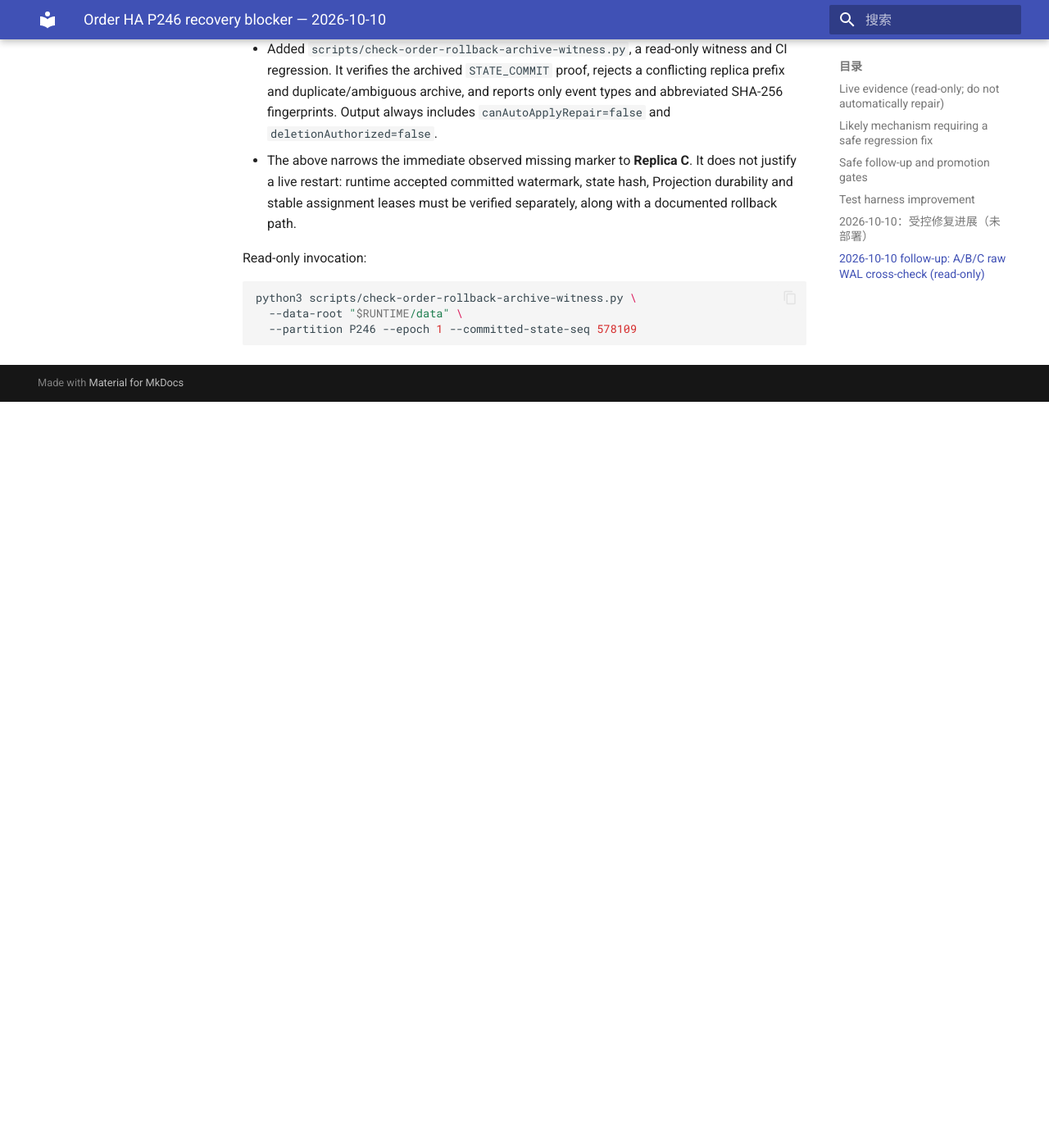
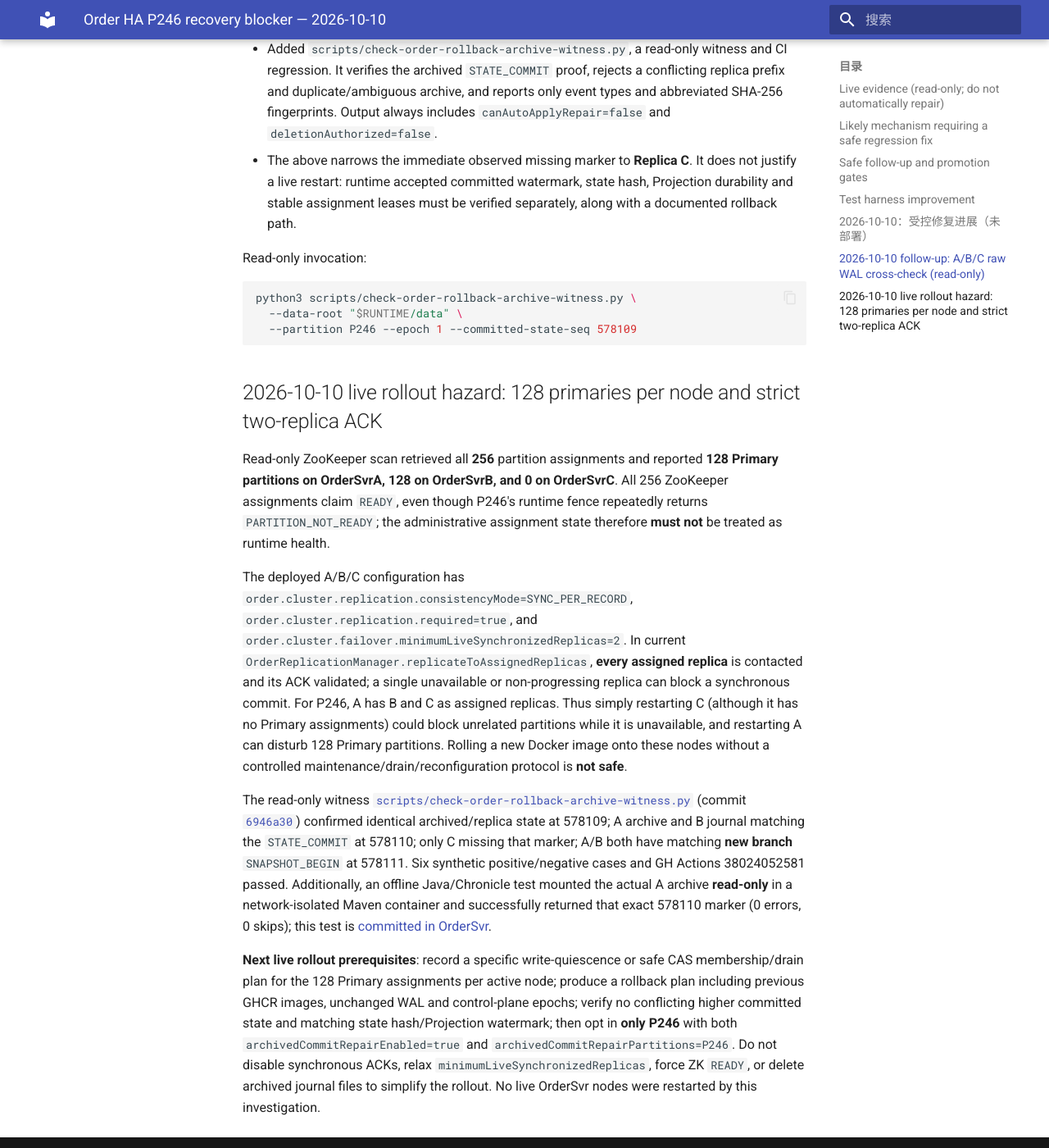
Before and after one commit to bliplink/dc-quant-deploy, an MkDocs documentation site: the page built from docs/ORDER_HA_P246_RECOVERY_BLOCKER_20261010.md, in a window 1280 px wide and 1400 px high, scrolled down 2978 px. Shown: the whole window at 82% size. Built offline with MkDocs 1.6.1 and Material for MkDocs 9.7.7, drawn with Linux system fonts in a browser that asks for light colours; before the commit the page ends 3468 px from its top, so only the background shows below that.

Commit message:
docs(order-ha): record P246 raw WAL witness and strict all-replica rollout risk

````diff
--- a/docs/ORDER_HA_P246_RECOVERY_BLOCKER_20261010.md
+++ b/docs/ORDER_HA_P246_RECOVERY_BLOCKER_20261010.md
@@ -59,3 +59,14 @@ python3 scripts/check-order-rollback-archive-witness.py \
   --data-root "$RUNTIME/data" \
   --partition P246 --epoch 1 --committed-state-seq 578109
 ```
+
+
+## 2026-10-10 live rollout hazard: 128 primaries per node and strict two-replica ACK
+
+Read-only ZooKeeper scan retrieved all **256** partition assignments and reported **128 Primary partitions on OrderSvrA, 128 on OrderSvrB, and 0 on OrderSvrC**. All 256 ZooKeeper assignments claim `READY`, even though P246's runtime fence repeatedly returns `PARTITION_NOT_READY`; the administrative assignment state therefore **must not** be treated as runtime health.
+
+The deployed A/B/C configuration has `order.cluster.replication.consistencyMode=SYNC_PER_RECORD`, `order.cluster.replication.required=true`, and `order.cluster.failover.minimumLiveSynchronizedReplicas=2`. In current `OrderReplicationManager.replicateToAssignedReplicas`, **every assigned replica** is contacted and its ACK validated; a single unavailable or non-progressing replica can block a synchronous commit. For P246, A has B and C as assigned replicas. Thus simply restarting C (although it has no Primary assignments) could block unrelated partitions while it is unavailable, and restarting A can disturb 128 Primary partitions. Rolling a new Docker image onto these nodes without a controlled maintenance/drain/reconfiguration protocol is **not safe**.
+
+The read-only witness [`scripts/check-order-rollback-archive-witness.py`](../scripts/check-order-rollback-archive-witness.py) (commit [`6946a30`](https://github.com/bliplink/dc-quant-deploy/commit/6946a30f06604448856949b96b0c44f9838b4ada)) confirmed identical archived/replica state at 578109; A archive and B journal matching the `STATE_COMMIT` at 578110; only C missing that marker; A/B both have matching **new branch** `SNAPSHOT_BEGIN` at 578111. Six synthetic positive/negative cases and GH Actions 38024052581 passed. Additionally, an offline Java/Chronicle test mounted the actual A archive **read-only** in a network-isolated Maven container and successfully returned that exact 578110 marker (0 errors, 0 skips); this test is [committed in OrderSvr](https://github.com/bliplink/com.app.dc.ordersvr/commit/769e01b942113b306aae54951e37ca21046f32bf).
+
+**Next live rollout prerequisites**: record a specific write-quiescence or safe CAS membership/drain plan for the 128 Primary assignments per active node; produce a rollback plan including previous GHCR images, unchanged WAL and control-plane epochs; verify no conflicting higher committed state and matching state hash/Projection watermark; then opt in **only P246** with both `archivedCommitRepairEnabled=true` and `archivedCommitRepairPartitions=P246`. Do not disable synchronous ACKs, relax `minimumLiveSynchronizedReplicas`, force ZK `READY`, or delete archived journal files to simplify the rollout. No live OrderSvr nodes were restarted by this investigation.
````
